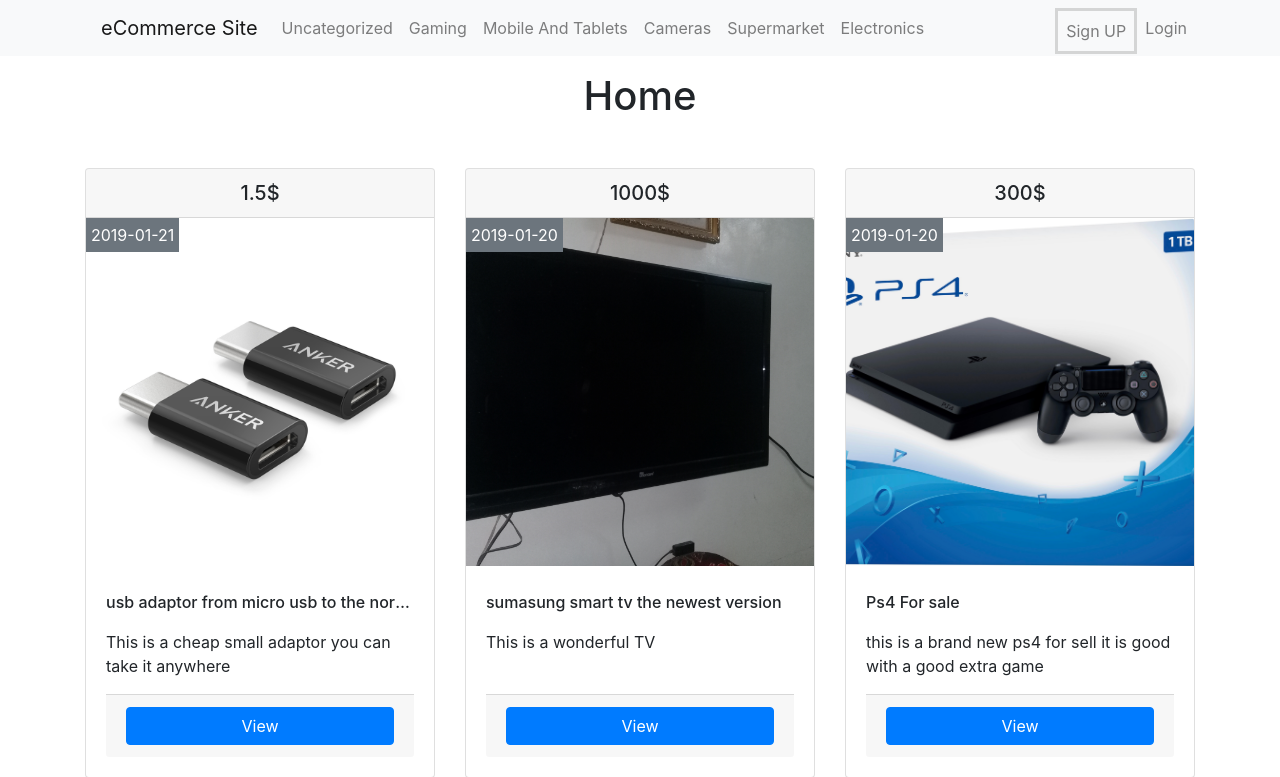
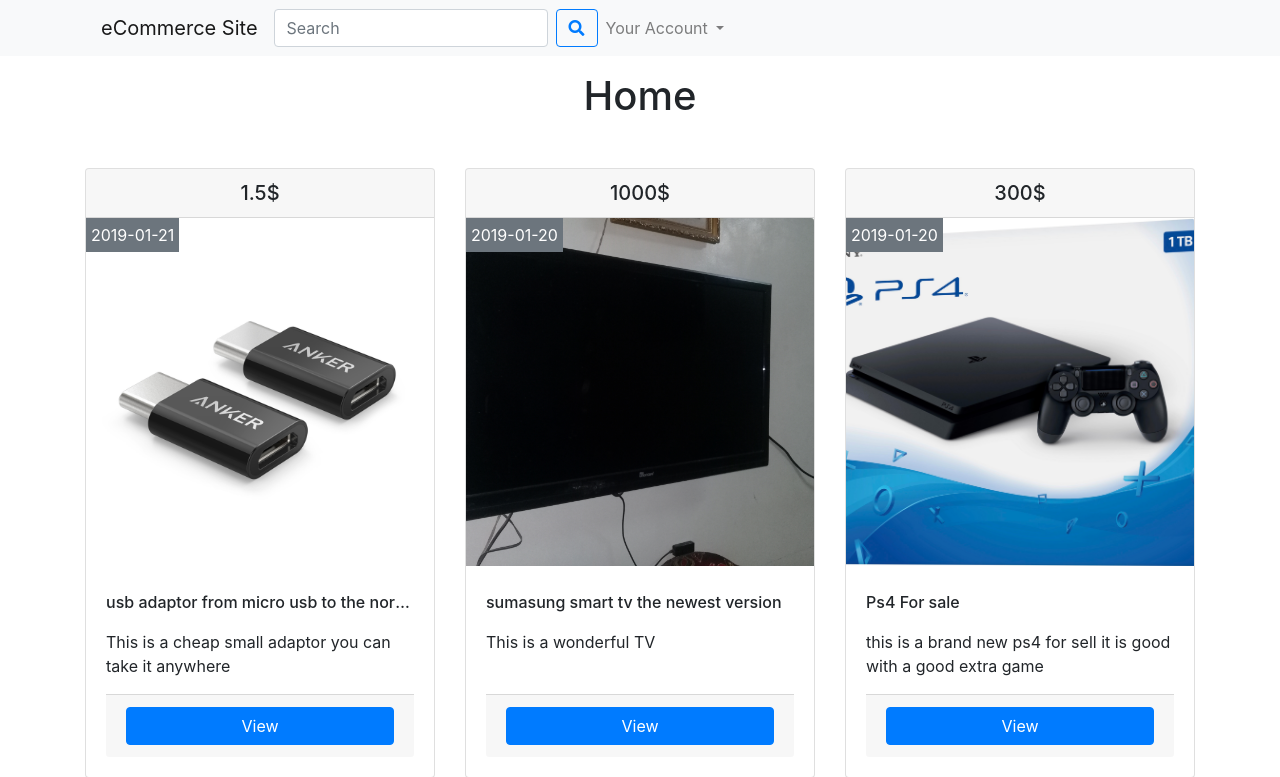
Before and after one commit to KareemEl-Giushy/E-commerce, a PHP site: page / in a window 1280 px wide. Shown: the top 777 px of the page. Run offline with PHP 8.4, Linux system fonts and the light colour scheme; data comes from the database, SQL or seed files in the repository; some libraries are stand-ins or nearby versions.

Commit message:
making a navbar but the idea isnt too great

```diff
--- a/includes/templates/navbar.php
+++ b/includes/templates/navbar.php
@@ -12,16 +12,20 @@
       </button>
 
       <div class="collapse navbar-collapse" id="navbarSupportedContent">
+        <form class="form-inline my-2 my-lg-0">
+          <input class="form-control mr-sm-2" type="search" placeholder="Search" aria-label="Search">
+          <button class="btn btn-outline-primary my-2 my-sm-0" type="submit"><i class='fa fa-search'></i></button>
+        </form>
         <ul class="navbar-nav mr-auto">
 <?php
-          foreach (getgitems('categories', 'WHERE visibility = 1 AND parent = 0', 'cid') as $cate) {
+          /*foreach (getgitems('categories', 'WHERE visibility = 1 AND parent = 0', 'cid') as $cate) {
             echo "<li class='nav-item'>";
             echo "<a class='nav-link' href='category.php?pageid=" . $cate[0] . "&pagename=" . str_replace(" ", "-",$cate[1]) . "'>" . $cate[1] . "</a>";
             echo "</li>";
-          } ?>
+          } */?>
           <?php if (isset($_SESSION['fnorname']) && isset($_SESSION['norid'])): ?>
             <li class="nav-item dropdown">
-              <a class="nav-link dropdown-toggle" href="#" id="navbarDropdown" role="button" data-toggle="dropdown" aria-haspopup="true" aria-expanded="false">
+              <a class="nav-link dropdown-toggle l-capital" href="#" id="navbarDropdown" role="button" data-toggle="dropdown" aria-haspopup="true" aria-expanded="false">
                 <?php echo $_SESSION['fnorname']; ?>
               </a>
               <div class="dropdown-menu" aria-labelledby="navbarDropdown">
@@ -37,14 +41,19 @@
               </div>
             </li>
           <?php else: ?>
-            <div class="signs">
-              <li class="nav-item float-left">
-                <a class="nav-link" href="login.php?act=signup-form" style="border: 3px solid #cdcdcdcd;">Sign UP</a>
-              </li>
-              <li class="nav-item float-left">
-                <a class="nav-link" href="login.php">login</a>
-              </li>
-            </div>
+            <li class="nav-item dropdown">
+              <a class="nav-link dropdown-toggle" href="#" id="navbarDropdown" role="button" data-toggle="dropdown" aria-haspopup="true" aria-expanded="false">
+                Your Account
+              </a>
+              <div class="dropdown-menu" aria-labelledby="navbarDropdown">
+                <div class="downdroping" href="#">New Customer ?</div>
+                <div class="signin-btn text-center m-3">
+                  <a href="login.php?act=signup-form" class="">Sign In</a>
+                </div>
+                <div class="dropdown-divider"></div>
+                <div class="downdroping text-center" href="#">Already Here <a href="login.php">Sign in</a></div>
+              </div>
+            </li>
           <?php endif; ?>
         </ul>
       </div>
--- a/layout/css/fronty.css
+++ b/layout/css/fronty.css
@@ -23,17 +23,6 @@ kbd{
   max-height: 348px;
   height: 348px;
   object-fit: cover;
-}
-li.nav-item.dropdown , .signs{
-  position: absolute;
-  right: 50px;
-}
-li.nav-item .nav-link{
-  text-transform: capitalize;
-}
-.dropdown-menu, .signs{
-  left: unset;
-  right: 0;
 }
 .form-row{
   position: relative;
```
Also changed, not shown: other parts of layout/css/fronty.css (+25 -0 lines).
